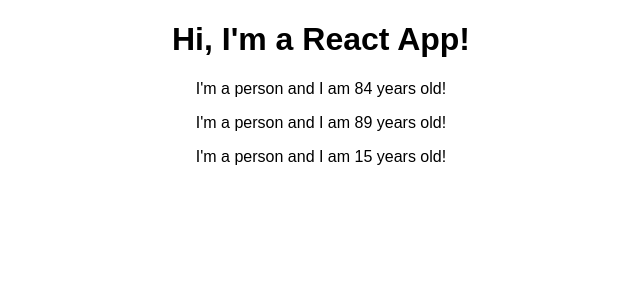
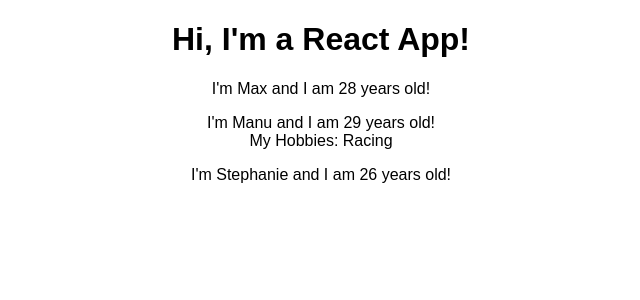
Before and after one commit to countzyx/react-complete-guide, a React (Create React App) app: page / in a window 1280 px wide. Shown: the top 300 px of the page, without its empty margins (319-959 px from the left). Built offline with nearby package versions, Linux system fonts and the light colour scheme.

Commit message:
Added Support for Children of Person Component
What a pain! Learned how to handle children in Props types (they need
default props set).

```diff
--- a/src/App.js
+++ b/src/App.js
@@ -6,9 +6,11 @@ import Person from './Person/Person';
 const App = () => (
   <div className="App">
     <h1>Hi, I&apos;m a React App!</h1>
-    <Person />
-    <Person />
-    <Person />
+    <Person name="Max" age="28" />
+    <Person name="Manu" age="29">
+      My Hobbies: Racing
+    </Person>
+    <Person name="Stephanie" age="26" />
   </div>
 );
 
--- a/src/Person/Person.js
+++ b/src/Person/Person.js
@@ -1,12 +1,28 @@
 // @flow
-import React from 'react';
+import * as React from 'react';
 
-const Person = () => (
-  <p>
-    I&apos;m a person and I am&nbsp;
-    {Math.floor(Math.random() * 100)}
-    &nbsp;years old!
-  </p>
-);
+type Props = {
+  age: string,
+  children?: React.Node,
+  name: string,
+};
+
+const Person = (props: Props) => {
+  const { age, children, name } = props;
+  return (
+    <p>
+      I&apos;m&nbsp;
+      {name}
+      &nbsp;and I am&nbsp;
+      {age}
+      &nbsp;years old!
+      {children != null && <div>{children}</div>}
+    </p>
+  );
+};
+
+Person.defaultProps = {
+  children: null,
+};
 
 export default Person;
```
